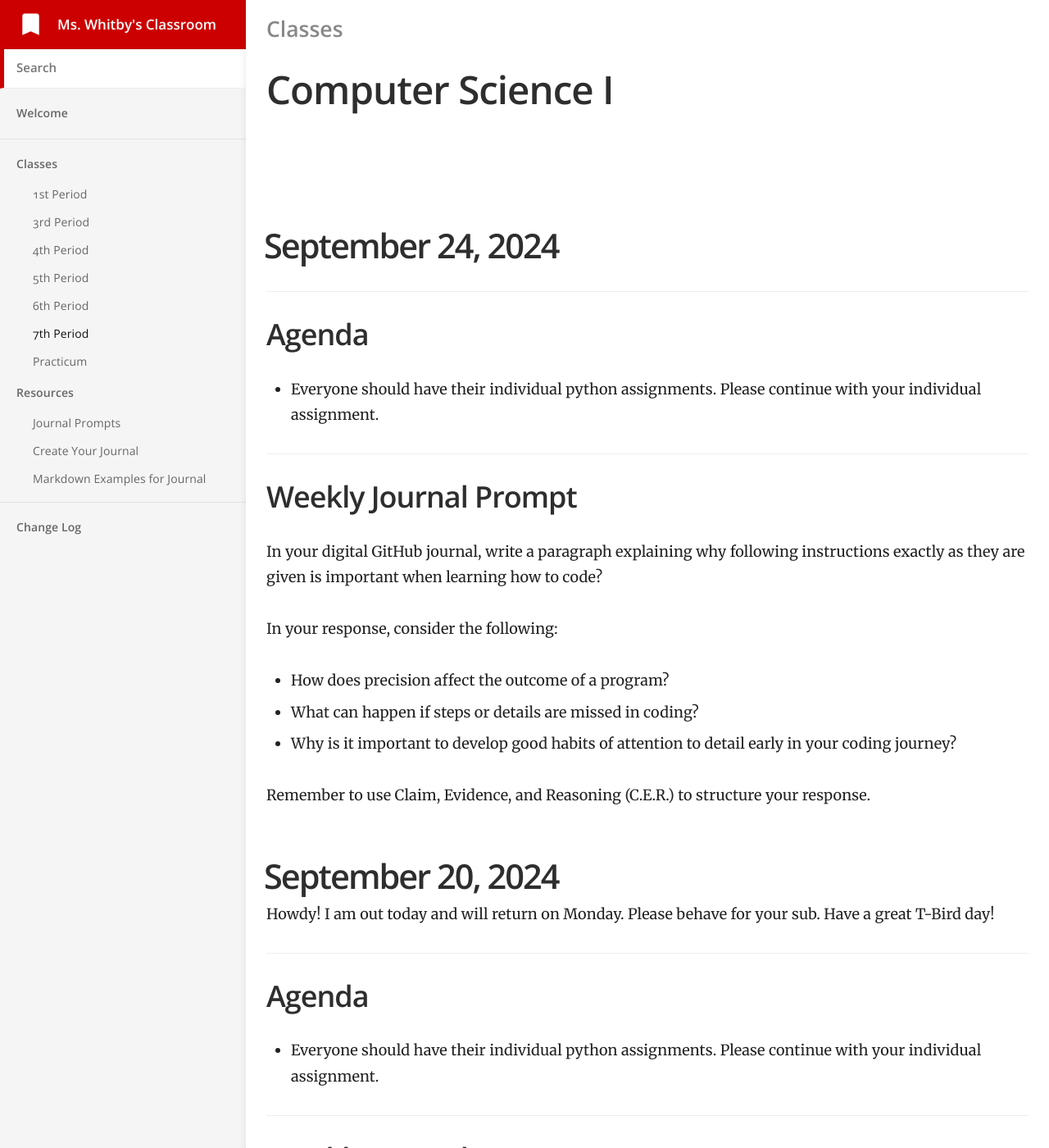
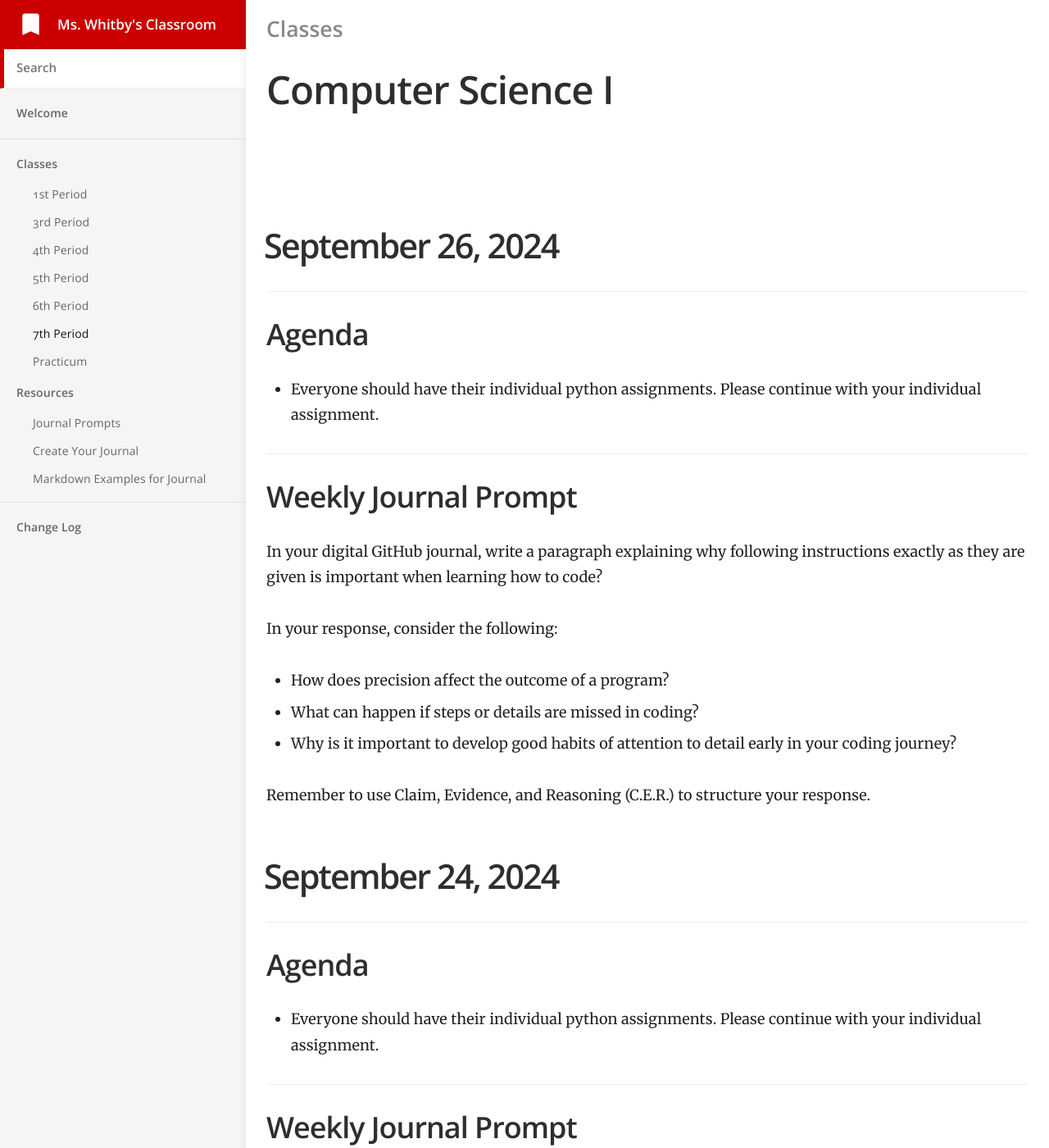
Before and after one commit to mswhitby/classroom, a Jekyll site: the page built from _docs/classes/7th.md, in a window 1280 px wide and 1400 px high. Shown: the whole window at 82% size. Built offline with Jekyll 4.4.1, drawn with Linux system fonts in a browser that asks for light colours.

Commit message:
Updated lesson

```diff
--- a/_docs/classes/7th.md
+++ b/_docs/classes/7th.md
@@ -4,6 +4,24 @@ subtitle: Computer Science I
 category: Classes
 order: 6
 ---
+
+# September 26, 2024
+
+## Agenda
+
+- Everyone should have their individual python assignments. Please continue with your individual assignment.
+
+## Weekly Journal Prompt
+
+In your digital GitHub journal, write a paragraph explaining why following instructions exactly as they are given is important when learning how to code?
+
+In your response, consider the following:
+
+- How does precision affect the outcome of a program?
+- What can happen if steps or details are missed in coding?
+- Why is it important to develop good habits of attention to detail early in your coding journey?
+
+Remember to use Claim, Evidence, and Reasoning (C.E.R.) to structure your response.
 
 # September 24, 2024
 
```
